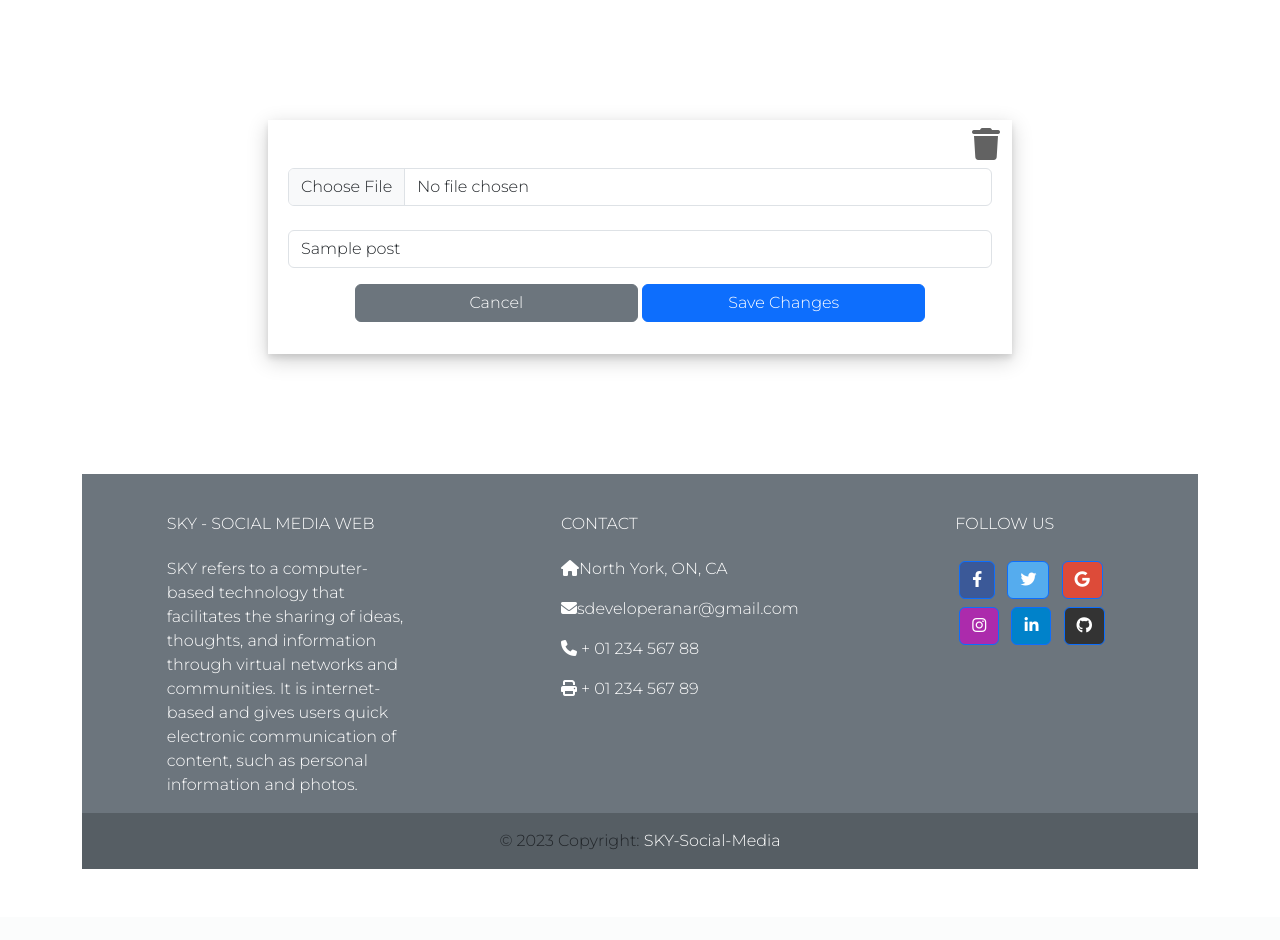
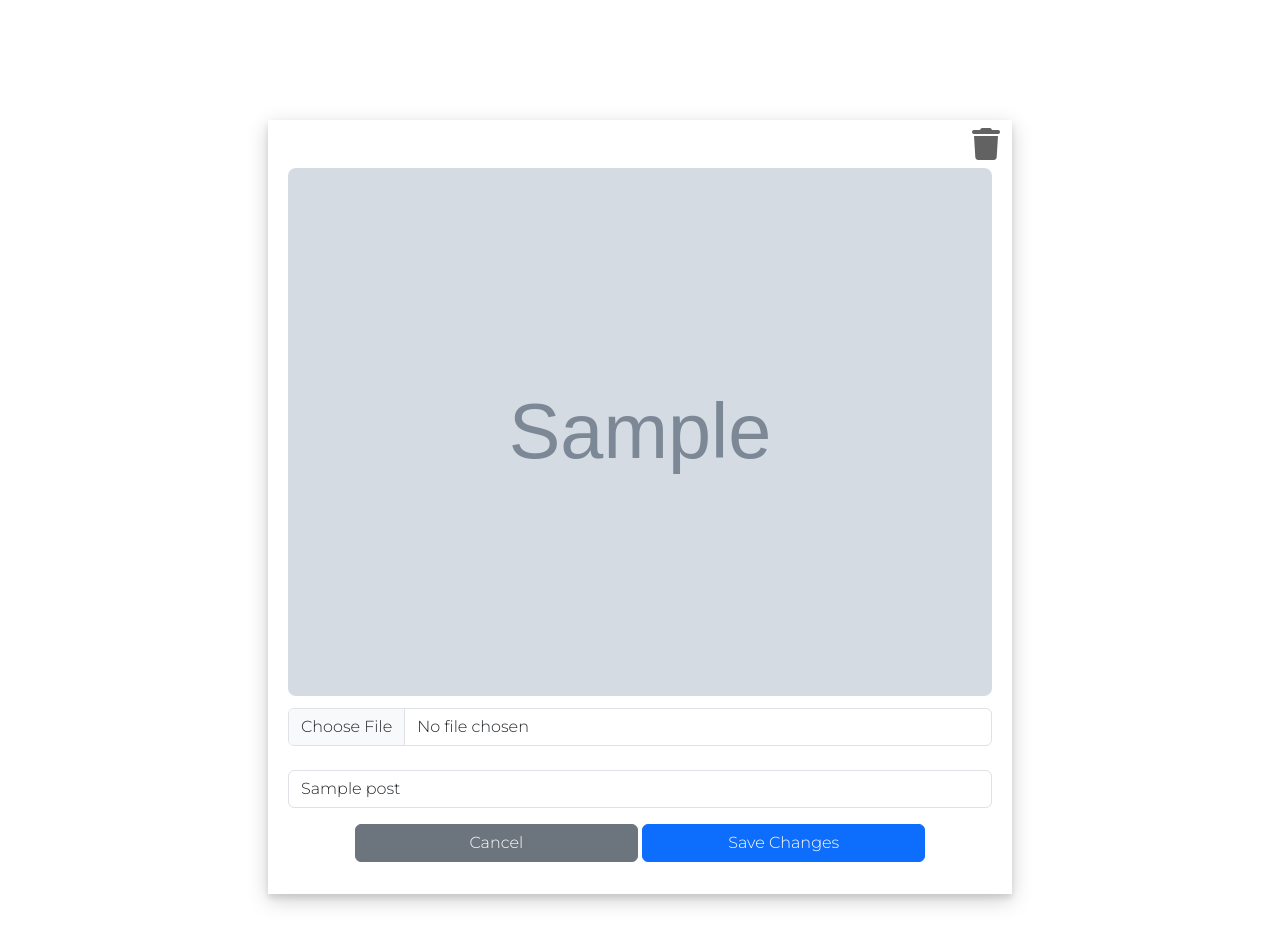
Before and after one commit to Aymammet/sky, a Django app: template templates/post-edit.html in a window 1280 px wide. Shown: the part 72-1012 px from the top of the page. Before the commit the page ends 941 px from the top, so only its background shows below. Run offline with Django 3.2, Linux system fonts and the light colour scheme; the template is opened without the code that fills it: most values are stand-ins (such as "Sample title", 1, 10 or a date in 2020); grey boxes marked "Sample" are stand-in pictures; some libraries are stand-ins or nearby versions.

Commit message:
image added back

```diff
--- a/templates/post-edit.html
+++ b/templates/post-edit.html
@@ -11,6 +11,13 @@
             <div class=" mb-2" >
                 <div class="col-auto mt-1`">
                     <div class="col-12 px-2">
+                        <div class="panel-body text-center mt-2">
+                            <img id="post-image" class="rounded-3 mb-1" src="
+                            {% if post.image %}
+                                {{ post.image.url }}
+                            {% endif %}
+                            ">
+                        </div>
                         <div id="title" class="col mt-2">
                             <div class="mb-4">
                                 <input name="image" src="{{post.image.value}}" class="form-control" type="file" id="imagefile">
```
